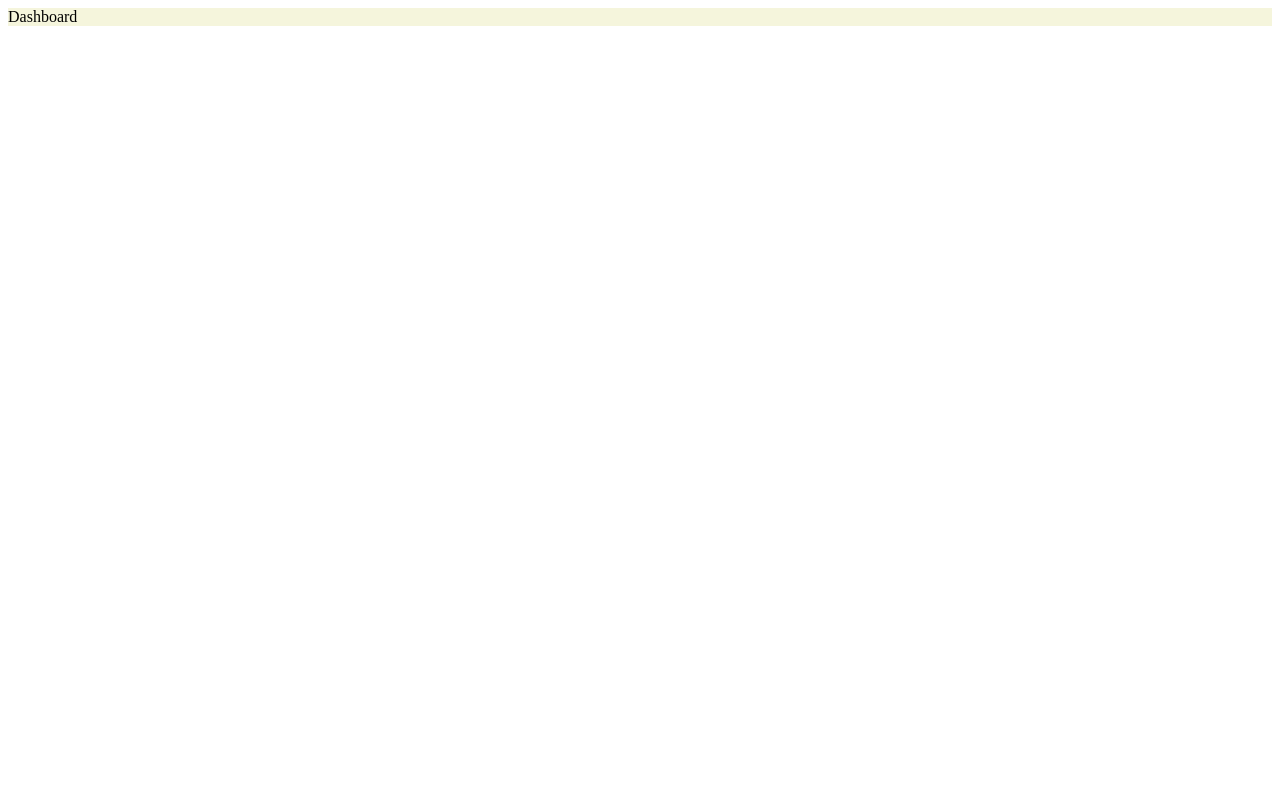
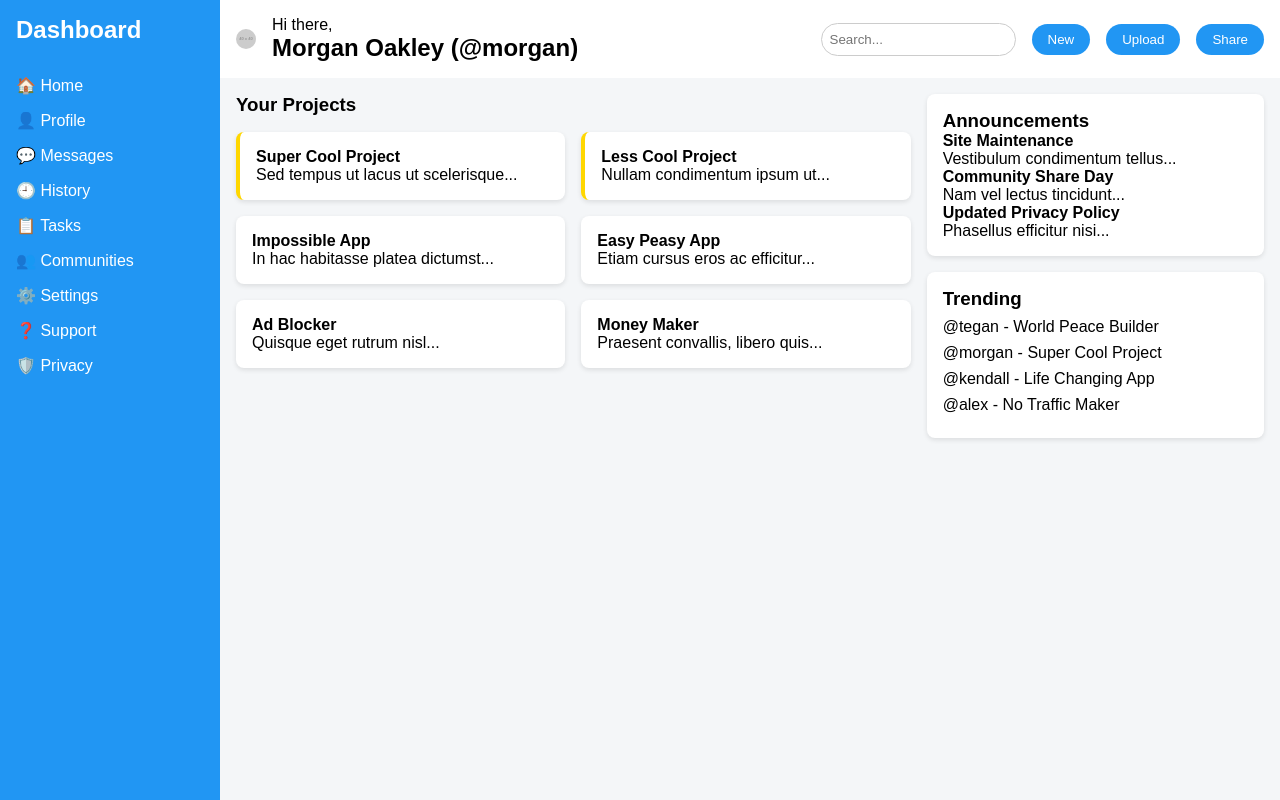
Before and after one commit to Dakshesh29/Admin-Dashboard, a plain HTML site: page index.html in a window 1280 px wide. Drawn offline with Linux system fonts and the light colour scheme; placeholder pictures from the web are drawn by us.

Commit message:
complete admin dashboard

```diff
--- a/index.html
+++ b/index.html
@@ -1,16 +1,77 @@
 <!DOCTYPE html>
 <html lang="en">
 <head>
-    <meta charset="UTF-8">
-    <meta name="viewport" content="width=device-width, initial-scale=1.0">
-    <title>Document</title>
-    <link rel="stylesheet" href="./styles.css">
+  <meta charset="UTF-8" />
+  <meta name="viewport" content="width=device-width, initial-scale=1.0"/>
+  <title>Dashboard</title>
+  <link rel="stylesheet" href="styles.css"/>
 </head>
 <body>
-    <div class="container">
-        <div id="sidebar">Dashboard</div>
-        <div id="header"></div>
-        <div id="main-content"></div>
-    </div>
+  <div class="container">
+    <aside class="sidebar">
+      <h2>Dashboard</h2>
+      <nav>
+        <a href="#">🏠 Home</a>
+        <a href="#">👤 Profile</a>
+        <a href="#">💬 Messages</a>
+        <a href="#">🕘 History</a>
+        <a href="#">📋 Tasks</a>
+        <a href="#">👥 Communities</a>
+        <a href="#">⚙️ Settings</a>
+        <a href="#">❓ Support</a>
+        <a href="#">🛡️ Privacy</a>
+      </nav>
+    </aside>
+
+    <main class="main-content">
+      <header class="header">
+        <div class="user-info">
+          <img src="https://via.placeholder.com/40" class="avatar" alt="Avatar"/>
+          <div>
+            <p>Hi there,</p>
+            <h2>Morgan Oakley (@morgan)</h2>
+          </div>
+        </div>
+        <div class="header-actions">
+          <input type="text" placeholder="Search...">
+          <button>New</button>
+          <button>Upload</button>
+          <button>Share</button>
+        </div>
+      </header>
+
+      <section class="content">
+        <div class="projects">
+          <h3>Your Projects</h3>
+          <div class="project-grid">
+            <div class="card yellow"><h4>Super Cool Project</h4><p>Sed tempus ut lacus ut scelerisque...</p></div>
+            <div class="card yellow"><h4>Less Cool Project</h4><p>Nullam condimentum ipsum ut...</p></div>
+            <div class="card"><h4>Impossible App</h4><p>In hac habitasse platea dictumst...</p></div>
+            <div class="card"><h4>Easy Peasy App</h4><p>Etiam cursus eros ac efficitur...</p></div>
+            <div class="card"><h4>Ad Blocker</h4><p>Quisque eget rutrum nisl...</p></div>
+            <div class="card"><h4>Money Maker</h4><p>Praesent convallis, libero quis...</p></div>
+          </div>
+        </div>
+
+        <aside class="sidebar-right">
+          <div class="announcements">
+            <h3>Announcements</h3>
+            <p><strong>Site Maintenance</strong><br/>Vestibulum condimentum tellus...</p>
+            <p><strong>Community Share Day</strong><br/>Nam vel lectus tincidunt...</p>
+            <p><strong>Updated Privacy Policy</strong><br/>Phasellus efficitur nisi...</p>
+          </div>
+          <div class="trending">
+            <h3>Trending</h3>
+            <ul>
+              <li>@tegan - World Peace Builder</li>
+              <li>@morgan - Super Cool Project</li>
+              <li>@kendall - Life Changing App</li>
+              <li>@alex - No Traffic Maker</li>
+            </ul>
+          </div>
+        </aside>
+      </section>
+    </main>
+  </div>
 </body>
 </html>
--- a/styles.css
+++ b/styles.css
@@ -1,7 +1,159 @@
+body{
+    font-family: Roboto;
+}
+
 .container{
-    background-color: beige;
+    display: grid;
+    grid-template-columns: repeat(5,1fr);
+    grid-template-rows: repeat(5,143px);
 }
 
 #sidebar{
+    background-color: blue;
+    grid-area: 1/1/6/2;
+}
 
+#header{
+    background-color: lavenderblush;
+    grid-area: 1/2/1/6;
 }
+
+#main-content{
+    background-color:#F5F5F5 ;
+    grid-area: 2/2/6/6;
+}
+
+img{
+    height: 20px;
+    width: 20px;
+}* {
+  margin: 0;
+  padding: 0;
+  box-sizing: border-box;
+}
+
+body, html {
+  font-family: Arial, sans-serif;
+  height: 100%;
+  background-color: #f4f6f8;
+}
+
+.container {
+  display: flex;
+  height: 100vh;
+}
+
+.sidebar {
+  width: 220px;
+  background-color: #2196f3;
+  color: white;
+  padding: 1rem;
+}
+
+.sidebar h2 {
+  margin-bottom: 2rem;
+}
+
+.sidebar nav a {
+  display: block;
+  color: white;
+  text-decoration: none;
+  margin: 1rem 0;
+}
+
+.main-content {
+  flex-grow: 1;
+  display: flex;
+  flex-direction: column;
+}
+
+.header {
+  background-color: white;
+  padding: 1rem;
+  display: flex;
+  justify-content: space-between;
+  align-items: center;
+}
+
+.user-info {
+  display: flex;
+  align-items: center;
+  gap: 1rem;
+}
+
+.avatar {
+  border-radius: 50%;
+}
+
+.header-actions {
+  display: flex;
+  align-items: center;
+  gap: 1rem;
+}
+
+.header-actions input {
+  padding: 0.5rem;
+  border-radius: 20px;
+  border: 1px solid #ccc;
+}
+
+.header-actions button {
+  background-color: #2196f3;
+  color: white;
+  padding: 0.5rem 1rem;
+  border: none;
+  border-radius: 20px;
+  cursor: pointer;
+}
+
+.content {
+  display: flex;
+  padding: 1rem;
+  gap: 1rem;
+  flex-grow: 1;
+}
+
+.projects {
+  flex: 2;
+}
+
+.project-grid {
+  display: grid;
+  grid-template-columns: repeat(2, 1fr);
+  gap: 1rem;
+  margin-top: 1rem;
+}
+
+.card {
+  background: white;
+  padding: 1rem;
+  border-radius: 8px;
+  box-shadow: 0 2px 5px rgba(0,0,0,0.1);
+}
+
+.card.yellow {
+  border-left: 4px solid gold;
+}
+
+.sidebar-right {
+  flex: 1;
+  display: flex;
+  flex-direction: column;
+  gap: 1rem;
+}
+
+.announcements, .trending {
+  background: white;
+  padding: 1rem;
+  border-radius: 8px;
+  box-shadow: 0 2px 5px rgba(0,0,0,0.1);
+}
+
+.trending ul {
+  list-style: none;
+  padding-left: 0;
+}
+
+.trending li {
+  margin: 0.5rem 0;
+}
```
Also changed, not shown: resources/account-box-outline.svg (added), resources/account-group.svg (added), resources/calendar-check.svg (added), resources/clock-outline.svg (added), resources/cog.svg (added), resources/help-box.svg (added), resources/home.svg (added), resources/message-reply-outline.svg (added), resources/shield-check-outline.svg (added), resources/view-dashboard.svg (added).
